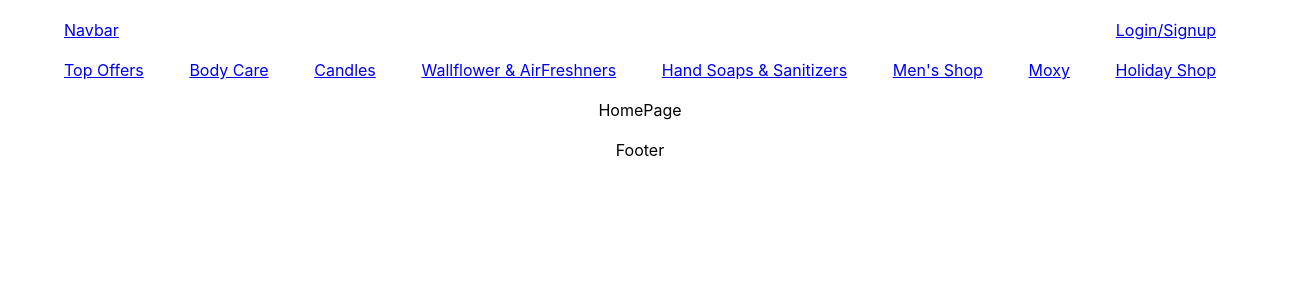
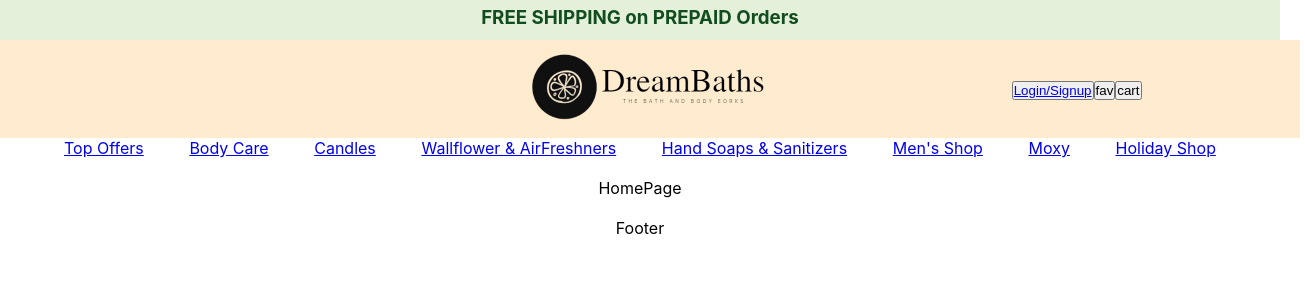
Before and after one commit to arupadhyay25/DreamBaths-E-Commerce-App, a React (Create React App) app: page / in a window 1280 px wide. Shown: the top 300 px of the page, 1305 px wide, since content can reach past the window. Built offline with nearby package versions, Linux system fonts and the light colour scheme.

Commit message:
todays task

```diff
--- a/package.json
+++ b/package.json
@@ -10,6 +10,7 @@
     "react-dom": "^18.2.0",
     "react-router-dom": "^6.4.3",
     "react-scripts": "5.0.1",
+    "react-slick": "^0.29.0",
     "web-vitals": "^2.1.4"
   },
   "scripts": {
--- a/public/index.html
+++ b/public/index.html
@@ -1,6 +1,6 @@
 <!DOCTYPE html>
 <html lang="en">
-  <head>
+
     <meta charset="utf-8" />
     <link rel="icon" href="%PUBLIC_URL%/favicon.ico" />
     <meta name="viewport" content="width=device-width, initial-scale=1" />
@@ -25,6 +25,23 @@
       Learn how to configure a non-root public URL by running `npm run build`.
     -->
     <title>React App</title>
+
+
+    <!--Link to react silk-->
+    <link
+  rel="stylesheet"
+  type="text/css"
+  charset="UTF-8"
+  href="https://cdnjs.cloudflare.com/ajax/libs/slick-carousel/1.6.0/slick.min.css"
+/>
+<link
+  rel="stylesheet"
+  type="text/css"
+  href="https://cdnjs.cloudflare.com/ajax/libs/slick-carousel/1.6.0/slick-theme.min.css"
+/>
+
+<!--Font Awsonkitcode-->
+<script src="https://kit.fontawesome.com/2590fb7d46.js" crossorigin="anonymous"></script>
   </head>
   <body>
     <noscript>You need to enable JavaScript to run this app.</noscript>
--- a/src/Components/Navbar.css
+++ b/src/Components/Navbar.css
@@ -1,6 +1,86 @@
+*{
+  margin: 0;
+  padding: 0;
+}
+
+.slid{
+  margin-top: -25px;
+  height: 45px;
+  background-color:#e5f0da;
+  color: rgb(17, 77, 30);
+  display: flex;
+  align-items: center;
+  justify-content: center;
+}
+.navbar{
+  max-width: 100%;
+
+}
+.drawer{
+  display: none;
+}
 .navbar-links {
   width: 90%;
   margin: auto;
   display: flex;
   justify-content: space-between;
 }
+.logosection{
+ width: 100%;
+padding: 10px;
+ display: flex;
+ align-items: center;
+ justify-content: center;
+ background-color: blanchedalmond;
+
+
+}
+.logosection>div{
+  width: 33.33%;
+}
+.logo{
+max-width:250px;
+margin: auto;
+}
+.signupsection{
+justify-self:flex-end;
+}
+.resdrawer{
+  width:80%;
+  height: 100%;
+
+  background-color: rgb(231, 219, 219);
+  position: fixed;
+  top: 0;
+}
+.norespon{
+  display:none;
+}
+.closebuton{
+  height: 50px;
+width: 100%;
+
+background-color: aqua;
+display: flex;
+align-items: center;
+justify-content: flex-end;
+}
+.navbar-links-drawer{
+ text-align: left;
+
+}
+
+@media screen and (max-width: 780px) {
+  .navbar-links {
+    display: none;
+  }
+  .drawer{
+    display:block;
+  }
+  .logbtn{
+    display: none;
+
+   }
+
+
+}
--- a/src/Components/Navbar.jsx
+++ b/src/Components/Navbar.jsx
@@ -1,15 +1,54 @@
 import React from "react";
 import { Link } from "react-router-dom";
 import "./Navbar.css";
+import logo from "./logo.png";
+import Slider from "react-slick";
+import { useState } from "react";
 
 export const Navbar = () => {
+  const [isMobail, setisMobail] = useState(false);
+  var settings = {
+    dots: false,
+    infinite: true,
+    speed: 300,
+    slidesToShow: 1,
+    autoplay: true,
+  };
+
+
   return (
+    <>
+      <Slider {...settings} className="slid">
         <div>
-      <div className="navbar-links">
-        <Link to="/">Navbar</Link>
+          <h3>10% off for new users on first order</h3>
+        </div>
+        <div>
+          <h3>FREE SHIPPING on PREPAID Orders</h3>
+        </div>
+        <div>
+          <h3>USE CODE : MASAI10 TO GET 10% OFF</h3>
+        </div>
+      </Slider>
+
+      <div className="navbar">
+        <div className="logosection">
+          <div>
+
+            <button className="drawer" onClick={()=>setisMobail(!isMobail)}><i class="fa-solid fa-bars"></i></button>
+          </div>
+          <div>
+
+            <img src={logo} alt="" className="logo" />
+          </div>
+
+          <div className="signupsection">
+            <button className="logbtn">
               <Link to="/login">Login/Signup</Link>
+            </button>
+            <button className="logbtn">fav</button>
+            <button>cart</button>
           </div>
-      <br />
+        </div>
         <div className="navbar-links">
           <Link to="/top-offers">Top Offers</Link>
           <Link to="/body-care">Body Care</Link>
@@ -21,5 +60,33 @@ export const Navbar = () => {
           <Link to="holiday-shop">Holiday Shop</Link>
         </div>
       </div>
+      <div className={isMobail?"resdrawer":"norespon"}>
+        <div className="closebuton" ><button onClick={()=>setisMobail(!isMobail)}> close x</button></div>
+        <div className="navbar-links-drawer">
+
+          <h4 onClick={()=>setisMobail(!isMobail)}> <Link to="/top-offers">Top Offers</Link></h4>
+
+          <h4 onClick={()=>setisMobail(!isMobail)}><Link to="/body-care">Body Care</Link></h4>
+
+          <h4 onClick={()=>setisMobail(!isMobail)}><Link to="/candles">Candles</Link></h4>
+
+          <h4 onClick={()=>setisMobail(!isMobail)}><Link to="/home-fragrance">Wallflower & AirFreshners</Link></h4>
+
+          <h4 onClick={()=>setisMobail(!isMobail)}><Link to="/hand-soaps-sanitizers">Hand Soaps & Sanitizers </Link></h4>
+
+          <h4 onClick={()=>setisMobail(!isMobail)}><Link to="/mens-shop">Men's Shop</Link></h4>
+
+          <h4 onClick={()=>setisMobail(!isMobail)}><Link to="/moxy-collection">Moxy</Link></h4>
+
+          <h4 onClick={()=>setisMobail(!isMobail)}><Link to="holiday-shop">Holiday Shop</Link></h4>
+          <h4 onClick={()=>setisMobail(!isMobail)}><Link >Favereat</Link></h4>
+          <h4 onClick={()=>setisMobail(!isMobail)}><Link >Login</Link></h4>
+        </div>
+
+
+      </div>
+
+
+    </>
   );
 };
```
Also changed, not shown: src/Components/logo.png (added), 1 other file (tests, documents, lock files or other folders). Lines whose indentation alone changed are shown as unchanged.
